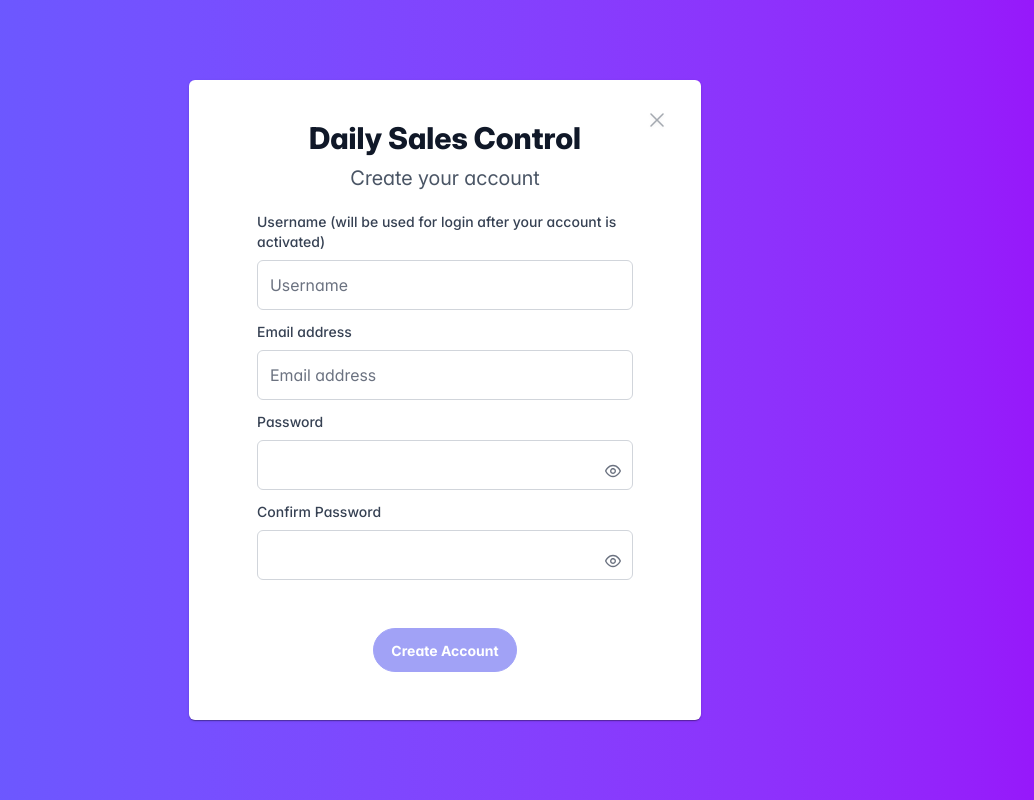
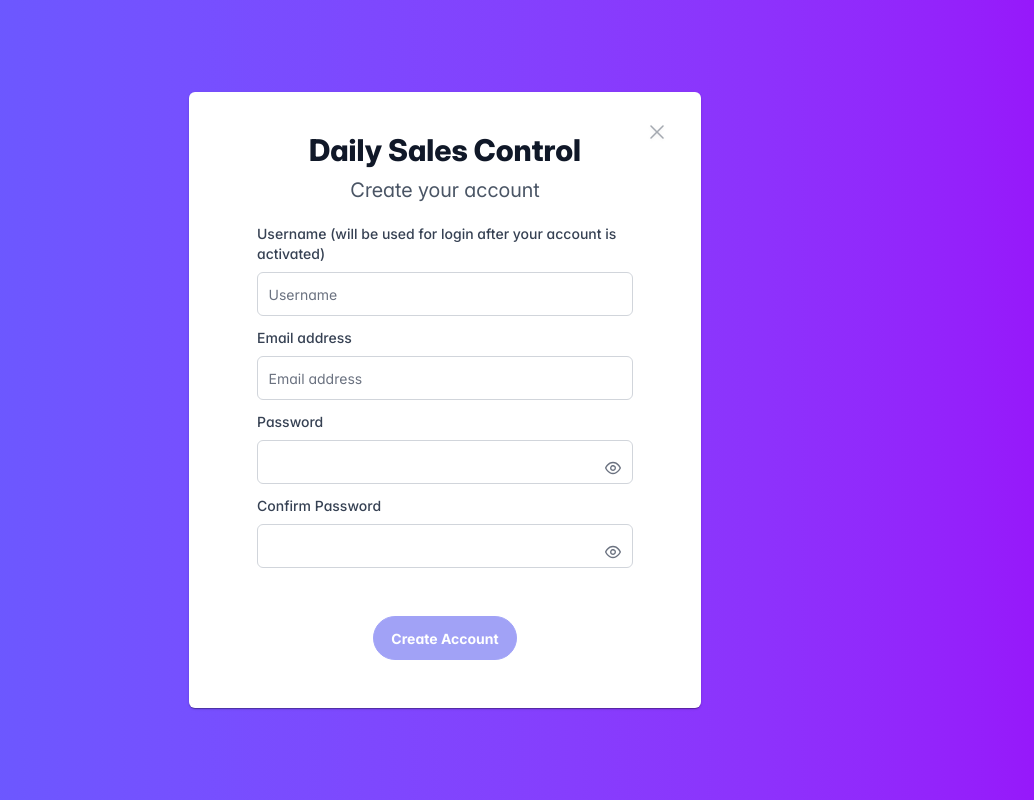
Before and after one commit to handraromel/portofolio-app-2, a React (Vite) app in the folder dsc-app/: page /register in a window 1280 px wide. Shown: the whole page, without its empty margins (195-1229 px from the left). Built offline with nearby package versions, Linux system fonts and the light colour scheme; no server answers.

Commit message:
feat: update FieldInput component styles for improved layout and consistency

```diff
--- a/dsc-app/src/components/Inputs/FieldInput.tsx
+++ b/dsc-app/src/components/Inputs/FieldInput.tsx
@@ -52,7 +52,7 @@ const FieldInput: React.FC<FieldInputProps> = ({
             id={id}
             value={editorContent}
             onTextChange={(e) => handleEditorChange(e.htmlValue || "")}
-            style={{ height: rows ? `${rows * 40}px` : "140px" }}
+            style={{ height: rows ? `${rows * 40}px` : "280px" }}
           />
         );
       case "password":
@@ -62,6 +62,7 @@ const FieldInput: React.FC<FieldInputProps> = ({
             {...field}
             toggleMask
             feedback={passwordFeedback}
+            className="p-inputtext-sm"
             invalid={!!hasError}
             pt={{
               iconField: {
@@ -87,7 +88,7 @@ const FieldInput: React.FC<FieldInputProps> = ({
             dateFormat="yy-mm-dd"
             placeholder={placeholder}
             invalid={!!hasError}
-            className="w-full"
+            className="p-inputtext-sm w-full"
           />
         );
       default:
@@ -98,7 +99,7 @@ const FieldInput: React.FC<FieldInputProps> = ({
             type={type}
             placeholder={placeholder}
             invalid={!!hasError}
-            className="w-full"
+            className="p-inputtext-sm w-full"
           />
         );
     }
```
